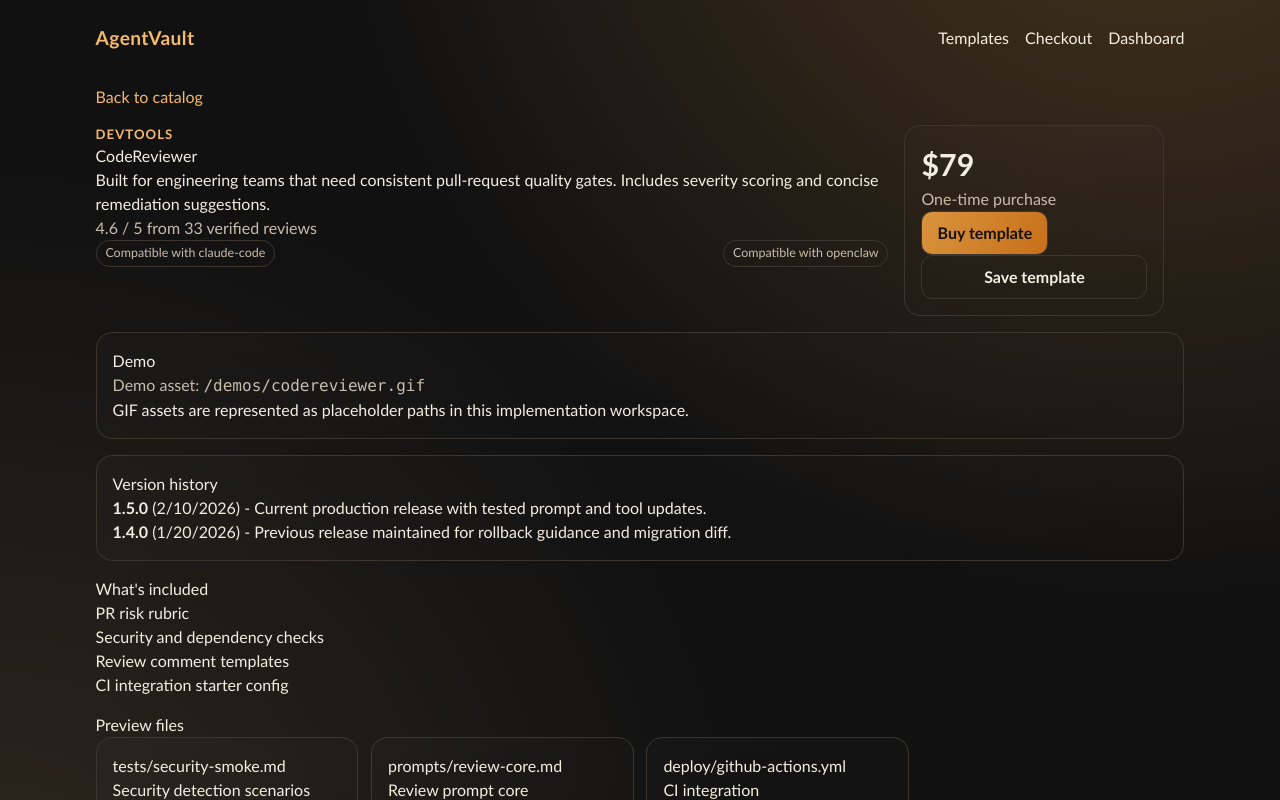
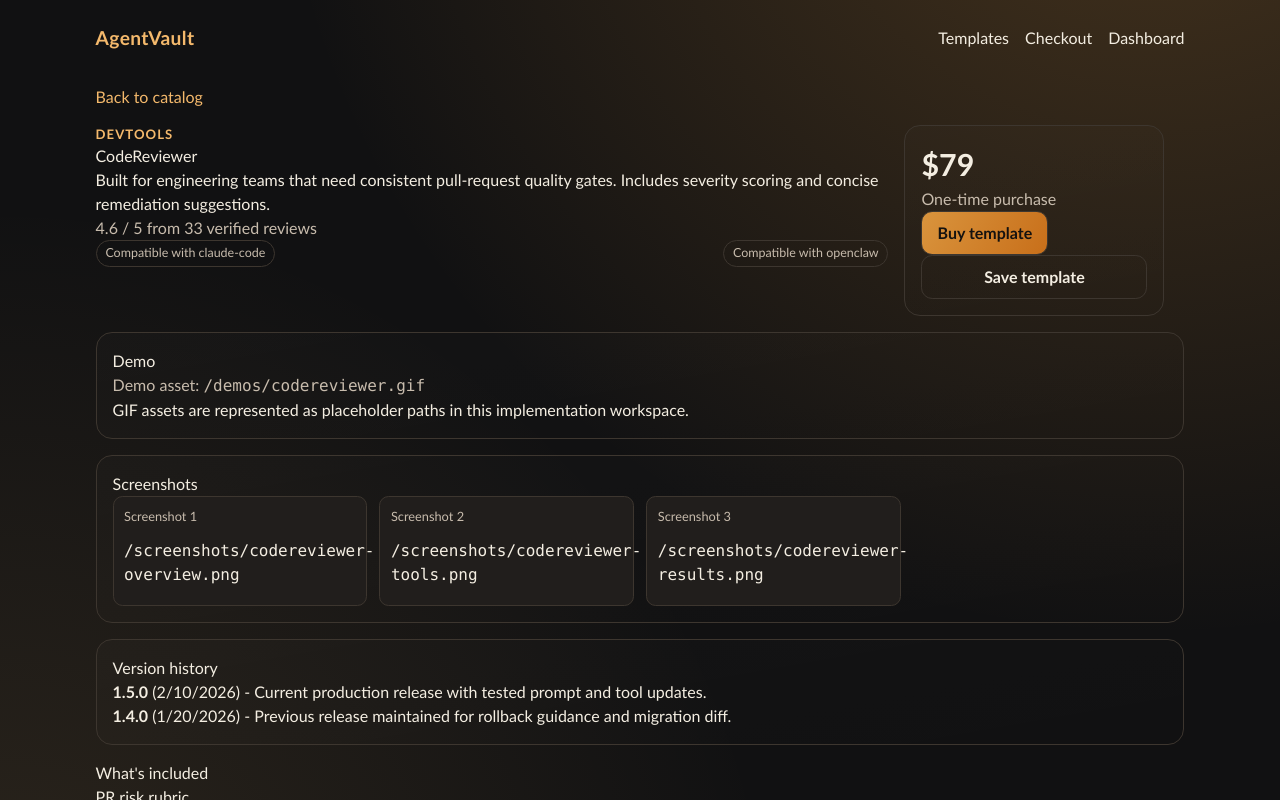
Before and after one commit to Kopi-Koubou/ai-agent-templates, a Next.js app: page /templates/codereviewer in a window 1280 px wide. Shown: the top 800 px of the page. Built offline with nearby package versions, Linux system fonts and the light colour scheme; no server answers.

Commit message:
Add template screenshot preview surface

```diff
--- a/src/app/globals.css
+++ b/src/app/globals.css
@@ -283,6 +283,28 @@
   grid-template-columns: repeat(auto-fill, minmax(250px, 1fr));
 }
 
+.screenshot-grid {
+  display: grid;
+  gap: 0.8rem;
+  grid-template-columns: repeat(auto-fill, minmax(220px, 1fr));
+}
+
+.screenshot-card {
+  background: color-mix(in srgb, var(--bg-soft) 86%, black);
+  border: 1px solid var(--outline);
+  border-radius: 0.6rem;
+  display: grid;
+  gap: 0.4rem;
+  min-height: 110px;
+  padding: 0.65rem;
+}
+
+.screenshot-label {
+  color: var(--text-muted);
+  font-size: 0.8rem;
+  margin: 0;
+}
+
 .preview-card pre,
 .detail-panel pre {
   background: color-mix(in srgb, var(--bg-soft) 90%, black);
--- a/src/app/templates/[slug]/page.tsx
+++ b/src/app/templates/[slug]/page.tsx
@@ -105,6 +105,18 @@
         <p>
           GIF assets are represented as placeholder paths in this implementation workspace.
         </p>
+      </section>
+
+      <section className="detail-panel">
+        <h2>Screenshots</h2>
+        <div className="screenshot-grid">
+          {preview.screenshotUrls.map((url, index) => (
+            <article key={url} className="screenshot-card">
+              <p className="screenshot-label">Screenshot {index + 1}</p>
+              <code>{url}</code>
+            </article>
+          ))}
+        </div>
       </section>
 
       <section className="detail-panel">
--- a/src/lib/template-preview.ts
+++ b/src/lib/template-preview.ts
@@ -11,6 +11,7 @@
 export interface TemplatePreviewContent {
   demoAssetType: "gif";
   demoAssetUrl: string;
+  screenshotUrls: string[];
   fileTree: string[];
   readmePreview: string;
   customizePreview: string;
@@ -108,6 +109,14 @@
   return Array.from(new Set([...coreFiles, ...previewPaths]));
 }
 
+function buildScreenshotUrls(template: Template): string[] {
+  return [
+    `/screenshots/${template.slug}-overview.png`,
+    `/screenshots/${template.slug}-tools.png`,
+    `/screenshots/${template.slug}-results.png`
+  ];
+}
+
 export function isStarterTemplateAvailable(templateSlug: string): boolean {
   return STARTER_TEMPLATE_SLUGS.has(templateSlug);
 }
@@ -116,6 +125,7 @@
   return {
     demoAssetType: "gif",
     demoAssetUrl: `/demos/${template.slug}.gif`,
+    screenshotUrls: buildScreenshotUrls(template),
     fileTree: buildFileTree(template),
     readmePreview: buildReadmePreview(template),
     customizePreview: buildCustomizePreview(template),
```
Also changed, not shown: 1 other file (tests, documents, lock files or other folders).
